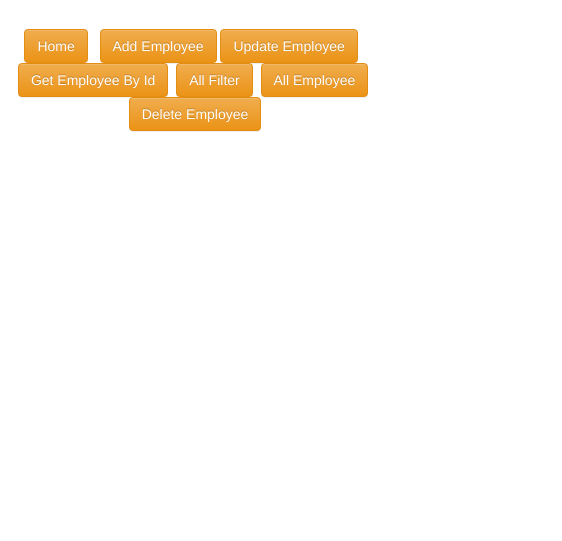
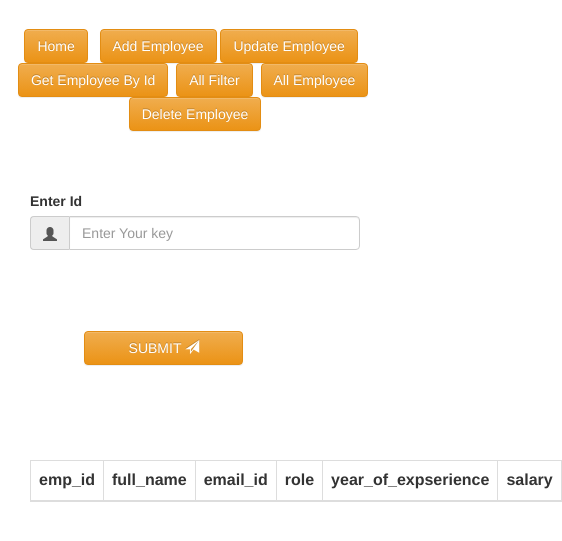
Before and after one commit to paladugularanadev/employee_frontend, a plain HTML site: page core/delete_emp.html in a window 390 px wide. Shown: the part 75-616 px from the top of the page, 562 px wide, since content can reach past the window. Drawn offline with nearby package versions, Linux system fonts and the light colour scheme.

Commit message:
updated delete_emp.html

```diff
--- a/core/delete_emp.html
+++ b/core/delete_emp.html
@@ -21,3 +21,77 @@
 <!-- Text input-->
 
 <br><br>
+
+<div class="form-group">
+  <label class="col-md-4 control-label">Enter Id</label>
+  <div class="col-md-4 inputGroupContainer">
+  <div class="input-group">
+  <span class="input-group-addon"><i class="glyphicon glyphicon-user"></i></span>
+  <input  id="key" placeholder="Enter Your key" class="form-control"  type="text">
+    </div>
+  </div>
+</div><br><br>
+
+
+<!-- Select Basic -->
+
+<!-- Success message -->
+<div class="alert alert-success" role="alert" id="success_message">Success <i class="glyphicon glyphicon-thumbs-up" ></i> Success!.</div>
+
+<!-- Button -->
+<div class="form-group">
+  <label class="col-md-4 control-label"></label>
+  <div class="col-md-4"><br>
+    &nbsp&nbsp&nbsp&nbsp&nbsp&nbsp&nbsp&nbsp&nbsp&nbsp&nbsp&nbsp&nbsp&nbsp<button onclick="submit_data()" type="submit" class="btn btn-warning" >&nbsp&nbsp&nbsp&nbsp&nbsp&nbsp&nbsp&nbspSUBMIT <span class="glyphicon glyphicon-send"></span>&nbsp&nbsp&nbsp&nbsp&nbsp&nbsp&nbsp&nbsp</button>
+  </div>
+</div><br><br>
+<br>
+<br>
+
+
+<div class="container">
+  <table class="table table-bordered">
+    <thead>
+      <tr>
+        <th>emp_id</th>
+        <th>full_name</th>
+        <th>email_id</th>
+        <th>role</th>
+        <th>year_of_expserience</th>
+        <th>salary</th>
+      </tr>
+    </thead>
+    <tbody id="eryy">
+    </tbody>
+  </table>
+</div>
+</fieldset>
+
+</div>
+    </div><!-- /.container -->
+
+ <script src="https://ajax.googleapis.com/ajax/libs/jquery/3.6.0/jquery.min.js"></script>
+
+ <script type="text/javascript">
+
+
+function submit_data() {
+
+ get_key =  $('#key').val();
+var settings = {
+  "url": "http://127.0.0.1:8000/employee/"+get_key,
+  "method": "DELETE",
+  "timeout": 0,
+  "headers": {
+    "accept": "application/json"
+  },
+};
+
+$.ajax(settings).done(function (response) {
+  alert(response.message);
+  console.log(response);
+});
+
+}
+
+    </script>
```
